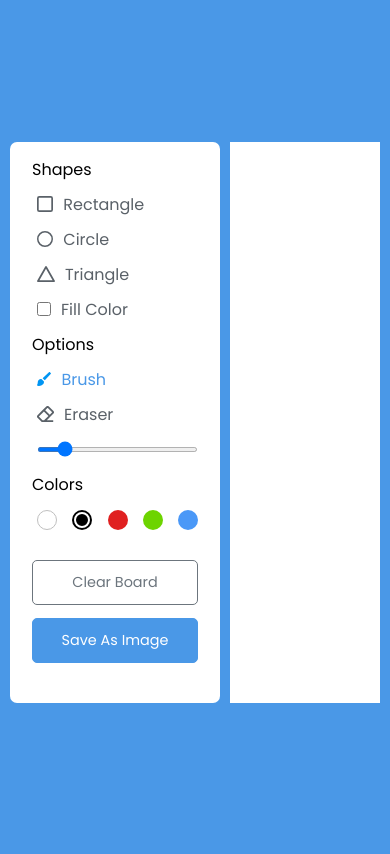
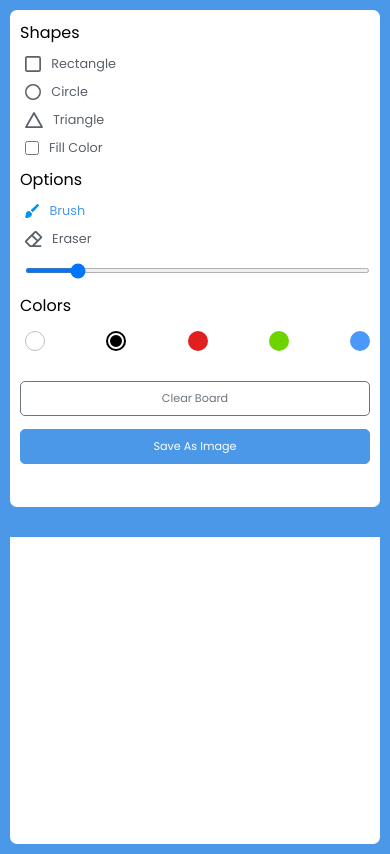
Before and after one commit to alavyap/Pixel-Paint, a plain HTML site: page index.html in a window 390 px wide. Drawn offline with Linux system fonts and the light colour scheme.

Commit message:
Responsive style.css

```diff
--- a/style.css
+++ b/style.css
@@ -185,5 +185,54 @@ section {
 .drawing-board canvas {
     width: 100%;
     height: 100%;
+}
 
+
+
+/* Responsive Design */
+@media (max-width: 1024px) {
+    .tools-board {
+        width: 180px; /* Reduce width for tablet-sized screens */
+    }
 }
+
+@media (max-width: 768px) {
+    .container {
+        flex-direction: column; /* Stack elements vertically on small screens */
+        align-items: center;
+    }
+
+    .tools-board {
+        width: 100%; /* Full width for smaller screens */
+        margin-bottom: 20px; /* Add spacing between tools-board and canvas */
+    }
+
+    .drawing-board {
+        width: 100%; /* Full width for canvas */
+    }
+
+    .buttons button {
+        font-size: 0.8rem; /* Slightly smaller button text */
+        padding: 10px;
+    }
+}
+
+@media (max-width: 480px) {
+    .tools-board {
+        padding: 10px;
+        width: 100%; /* Full width on small mobile devices */
+    }
+
+    .drawing-board canvas {
+        height: 300px; /* Set a specific height for small devices */
+    }
+
+    .buttons button {
+        font-size: 0.7rem; /* Smaller button text for mobile */
+        padding: 8px;
+    }
+
+    .option :where(span, label) {
+        font-size: 0.8rem; /* Adjust font size for labels */
+    }
+}
```
